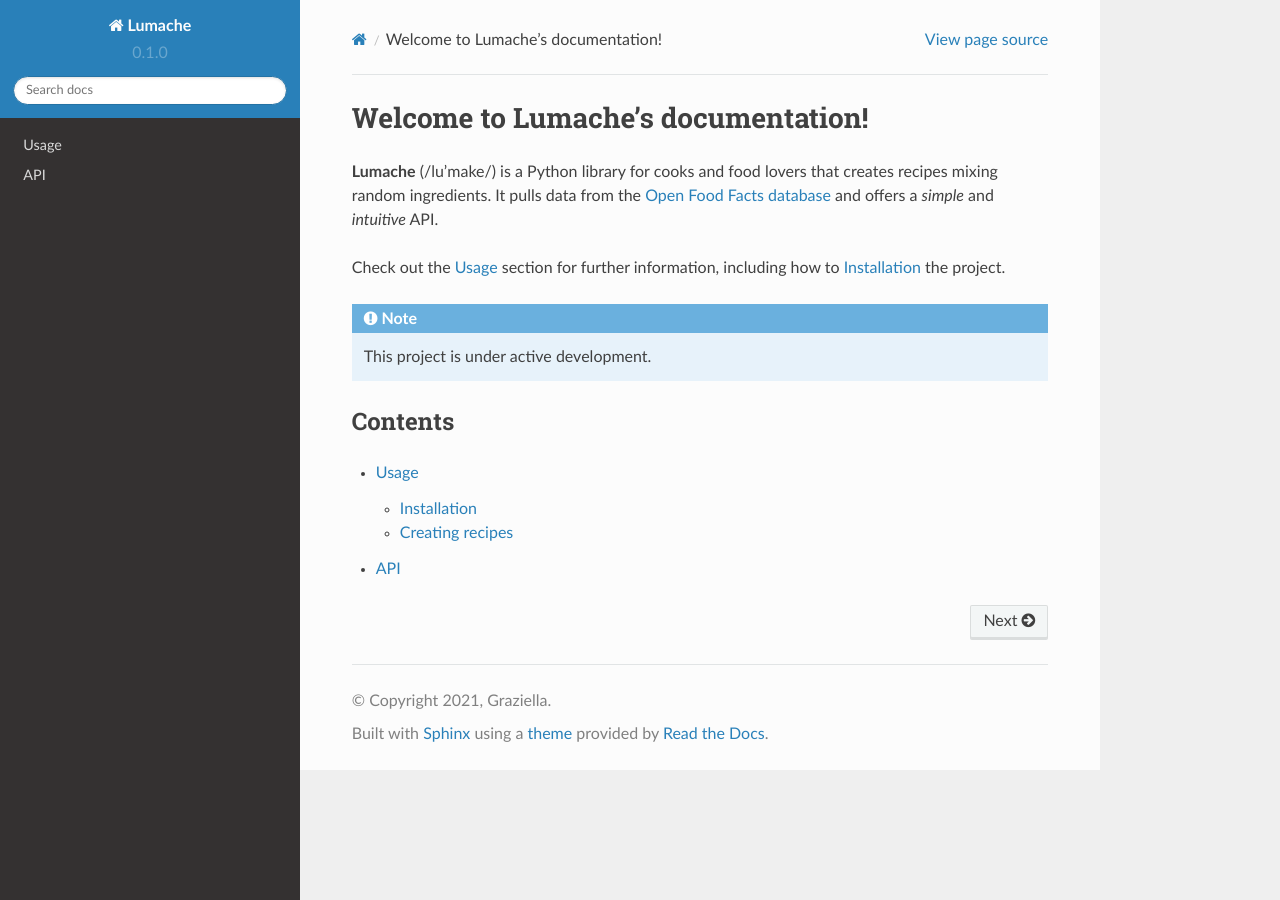
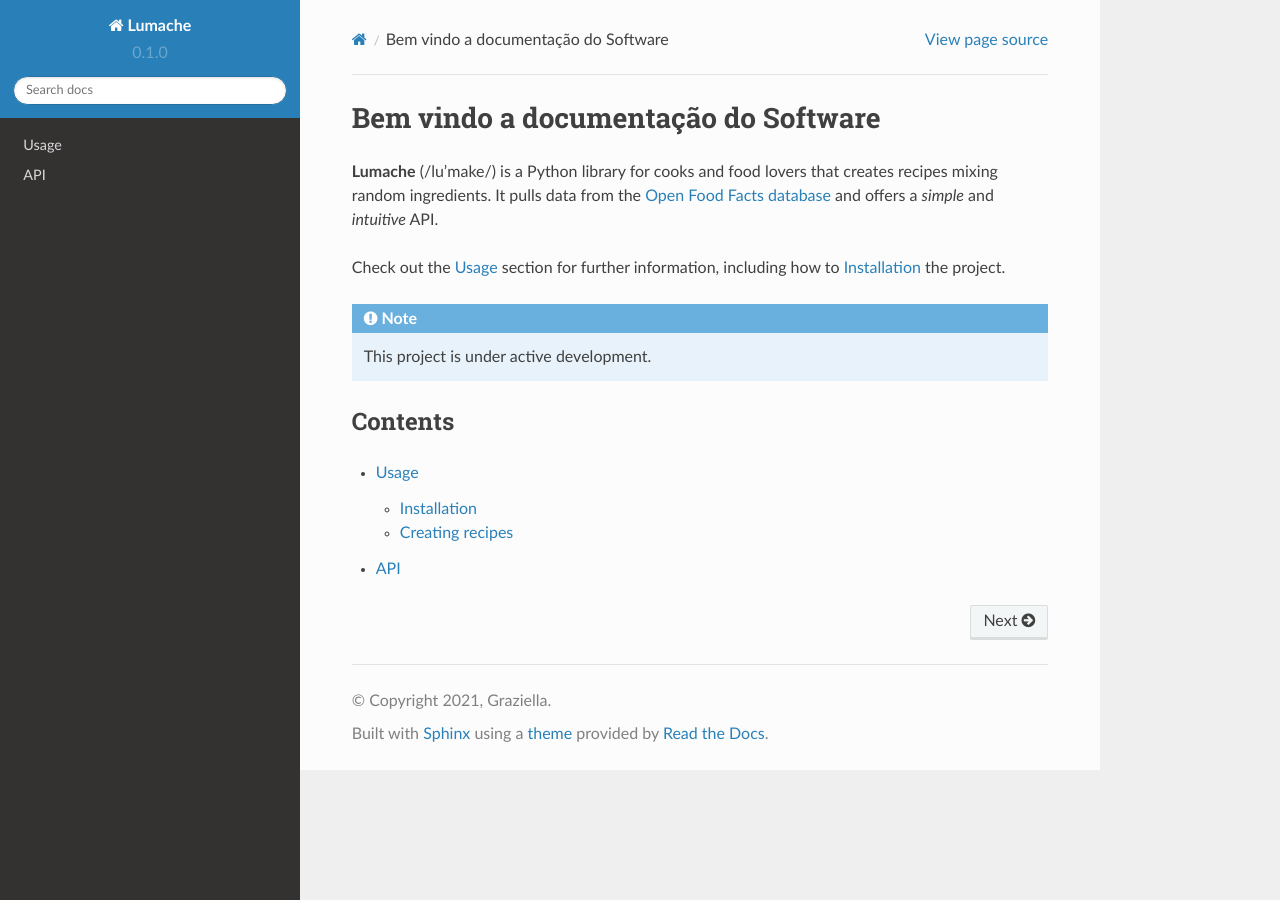
Before and after one commit to lordjack/documentacao-software-template, a Sphinx documentation site: the page built from docs/source/index.rst, in a window 1280 px wide. Built offline with Sphinx 7.4.7 and the Read the Docs theme 2.0.0, drawn with Linux system fonts in a browser that asks for light colours.

Commit message:
Update index.rst

```diff
--- a/docs/source/index.rst
+++ b/docs/source/index.rst
@@ -1,4 +1,4 @@
-Welcome to Lumache's documentation!
+Bem vindo a documentação do Software
 ===================================
 
 **Lumache** (/lu'make/) is a Python library for cooks and food lovers
```
